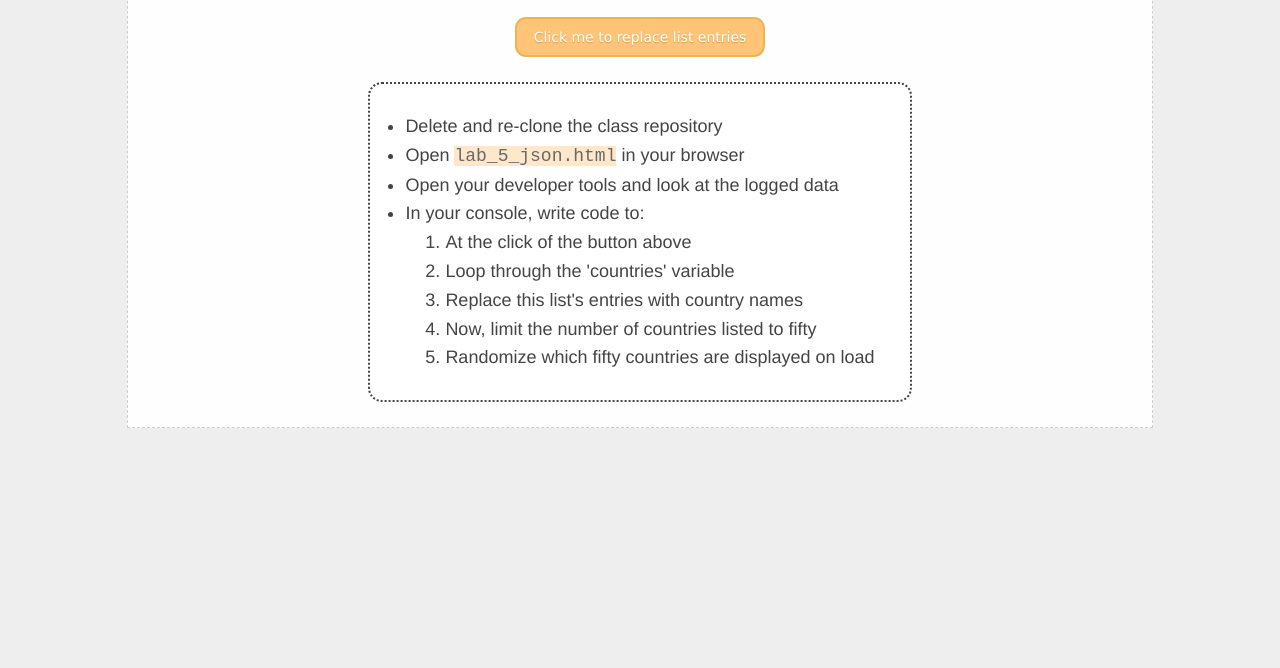
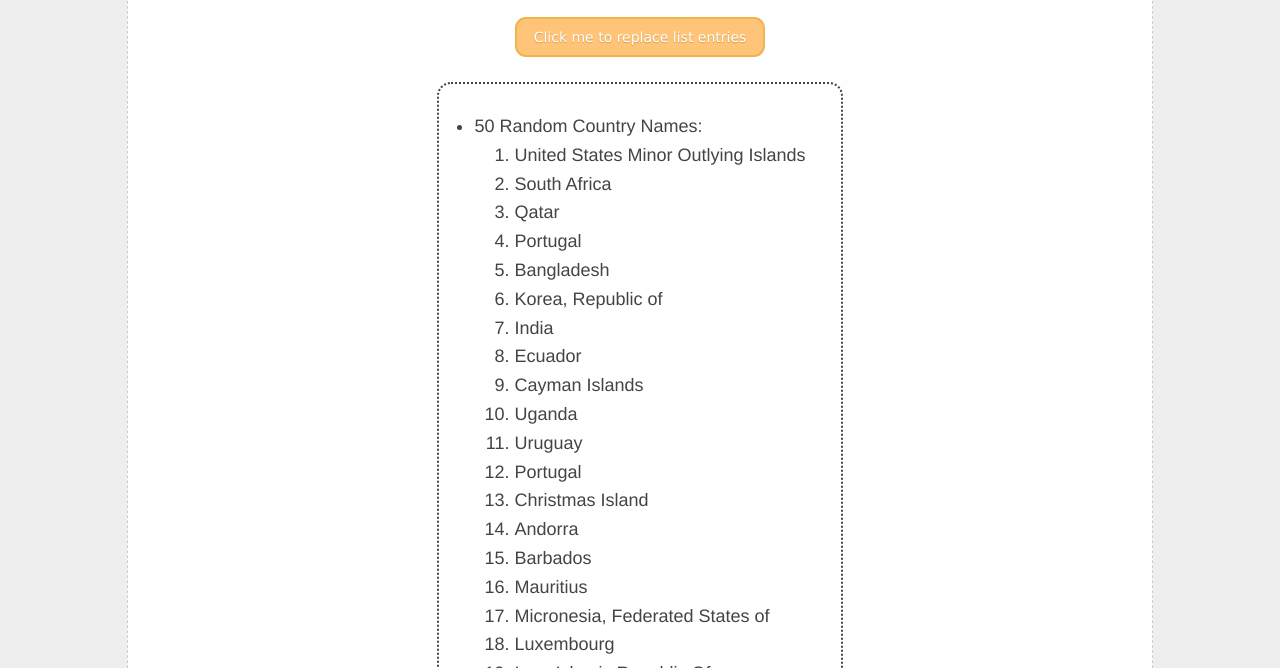
Before and after one commit to kavitakothari/INST377, a plain HTML site: page Lab_5/index.html in a window 1280 px wide. Both pictures are taken after a click on the button "Click me to replace list entries". Shown: the part 132-800 px from the top of the page. Drawn offline with Linux system fonts and the light colour scheme.

Commit message:
Completed questions for lab 5

```diff
--- a/Lab_5/index.html
+++ b/Lab_5/index.html
@@ -11,19 +11,12 @@
     <div class="wrapper">
       <div class="header">Test JSON page</div>
       <!-- <button class="button" onclick="loadData()">Load Some JSON</button> -->
-      <button class="button" onclick="console.log('You haven\'t written a function yet!');">Click me to replace list entries</button>
+      <button class="button" onclick="randomCountries()">Click me to replace list entries</button>
       <div class="content">
         <ul class="instructions">
-          <li>Delete and re-clone the class repository</li>
-          <li>Open <span class="code">lab_5_json.html</span> in your browser</li>
-          <li>Open your developer tools and look at the logged data</li>
-          <li>In your console, write code to:
-            <ol>
-              <li>At the click of the button above</li>
-              <li>Loop through the 'countries' variable</li>
-              <li>Replace this list's entries with country names</li>
-              <li>Now, limit the number of countries listed to fifty</li>
-              <li>Randomize which fifty countries are displayed on load</li>
+          <li>50 Random Country Names:
+            <ol id="country-list">
+
             </ol>
           </li>
         </ul>
@@ -279,6 +272,28 @@
       { "name": "Zimbabwe", "code": "ZW" }
     ]
     console.log("List of countries in the world", countries);
+    let j = JSON.stringify(countries)
+    let x = sessionStorage.setItem('countries', j)
+    let codes = sessionStorage.getItem('countries')
+    let codes_2 = JSON.parse(codes)
+    for(i=0 ; i<countries.length ; i++)
+    {
+      console.log(codes_2[i].code)
+    }
+
+    function randomCountries()
+    {
+      document.getElementById("country-list").innerHTML = "";
+      for(i=0 ; i<50 ; i++)
+      {
+        random_num = Math.floor(Math.random() * countries.length);
+        let node = document.createElement("LI");
+        let country_name = codes_2[random_num].name
+        let textnode = document.createTextNode(country_name);
+        node.appendChild(textnode);
+        document.getElementById("country-list").appendChild(node);
+      }
+    }
   </script>
 </body>
 
```
Also changed, not shown: 2 other files.
